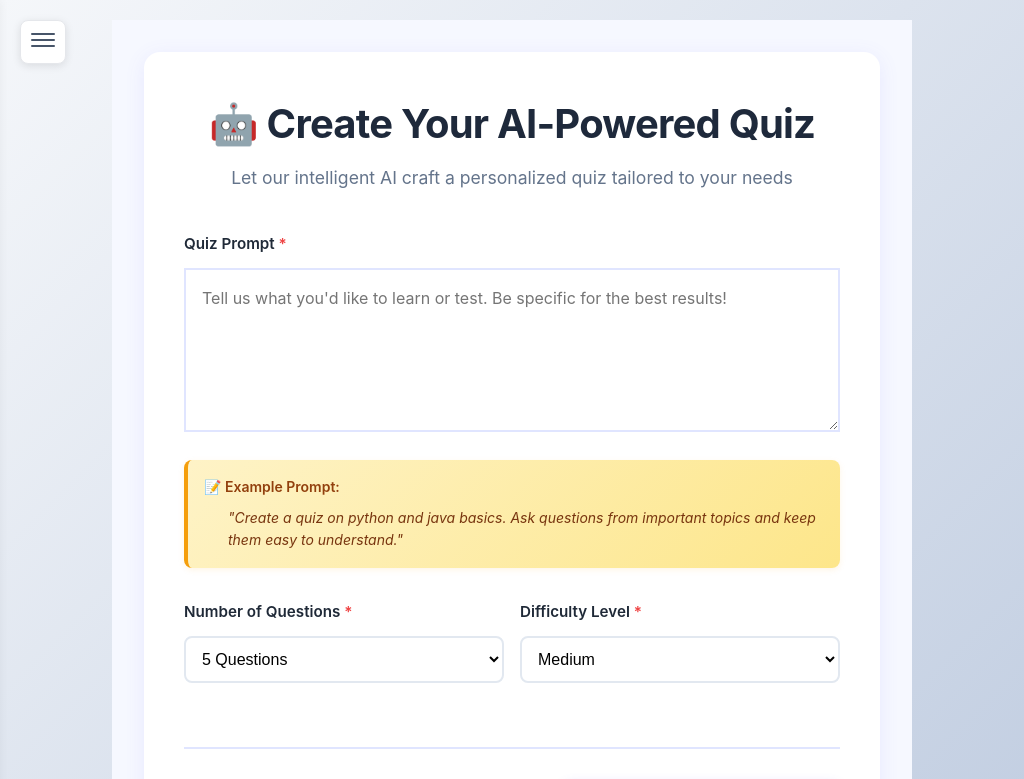
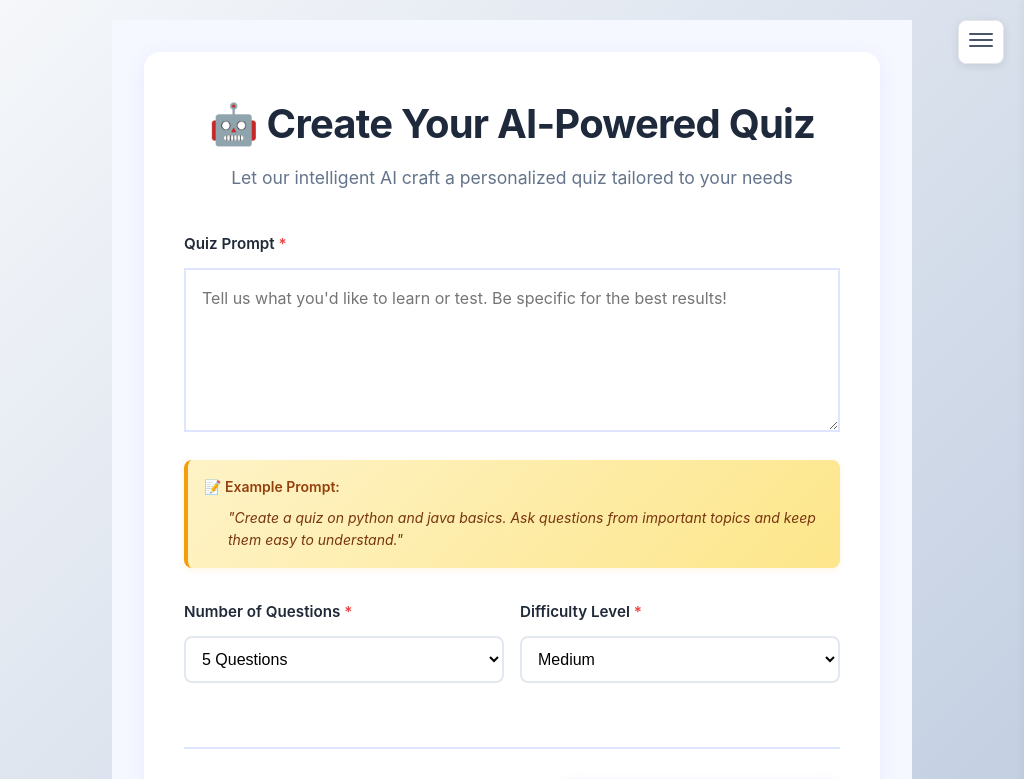
Before and after one commit to chaitna2005/skillora, a React (Create React App) app in the folder frontend/: page /create-quiz in a window 1024 px wide. Shown: the top 779 px of the page. Built offline with nearby package versions, Linux system fonts and the light colour scheme; no server answers; sample sign-in values are in the browser's storage.

Commit message:
Fix quiz submission flow and results rendering across frontend and backend

```diff
--- a/frontend/src/App.css
+++ b/frontend/src/App.css
@@ -52,9 +52,9 @@ body {
 
 .main-content {
   flex: 1;
-  margin-left: 280px;
+  margin-right: 280px;
   padding: 30px;
-  transition: margin-left 0.3s ease;
+  transition: margin-right 0.3s ease;
   min-height: 100vh;
   background: linear-gradient(135deg, #f5f7fa 0%, #c3cfe2 100%);
   background-attachment: fixed;
@@ -152,7 +152,7 @@ button:disabled {
   }
 
   .main-content {
-    margin-left: 0;
+    margin-right: 0;
     padding: 12px 10px;
     padding-top: 70px;
     width: 100%;
@@ -187,7 +187,7 @@ button:disabled {
   }
 
   .main-content {
-    margin-left: 0;
+    margin-right: 0;
     padding: 18px 15px;
     padding-top: 70px;
     width: 100%;
@@ -199,7 +199,7 @@ button:disabled {
 /* Tablet-Large: 769px - 1024px */
 @media (min-width: 769px) and (max-width: 1024px) {
   .main-content {
-    margin-left: 0;
+    margin-right: 0;
     padding: 24px 20px;
     padding-top: 20px;
     width: 100%;
@@ -211,7 +211,7 @@ button:disabled {
 /* Desktop: > 1024px */
 @media (min-width: 1025px) {
   .main-content {
-    margin-left: 280px;
+    margin-right: 280px;
     padding: 30px;
     width: calc(100% - 280px);
   }
--- a/frontend/src/App.js
+++ b/frontend/src/App.js
@@ -47,7 +47,6 @@ function AppContent() {
   return (
     <Router>
       <div className="app">
-        <Sidebar />
         <div className="main-content">
           <Routes>
             {/* Public Routes */}
@@ -103,6 +102,7 @@ function AppContent() {
             <Route path="*" element={<Navigate to="/" />} />
           </Routes>
         </div>
+        <Sidebar />
       </div>
     </Router>
   );
--- a/frontend/src/styles/Sidebar.css
+++ b/frontend/src/styles/Sidebar.css
@@ -1,16 +1,16 @@
 .sidebar {
   position: fixed;
-  left: 0;
+  right: 0;
   top: 0;
   height: 100vh;
   width: 280px;
   background: #ffffff;
-  border-right: 1px solid #e5e7eb;
+  border-left: 1px solid #e5e7eb;
   display: flex;
   flex-direction: column;
   z-index: 1000;
   transition: transform 0.3s ease;
-  box-shadow: 2px 0 8px rgba(0, 0, 0, 0.04);
+  box-shadow: -2px 0 8px rgba(0, 0, 0, 0.04);
 }
 
 .sidebar-header {
@@ -162,7 +162,7 @@
   display: none;
   position: fixed;
   top: 15px;
-  left: 15px;
+  right: 15px;
   z-index: 1001;
   background-color: #ffffff;
   border: 1px solid #e5e7eb;
@@ -227,7 +227,7 @@
 @media (max-width: 1024px) {
   /* Hide sidebar by default (drawer mode) */
   .sidebar {
-    transform: translateX(-100%);
+    transform: translateX(100%);
     position: fixed;
     z-index: 1000;
   }
@@ -235,7 +235,7 @@
   /* Show sidebar when open */
   .sidebar.open {
     transform: translateX(0);
-    box-shadow: 4px 0 16px rgba(0, 0, 0, 0.2);
+    box-shadow: -4px 0 16px rgba(0, 0, 0, 0.2);
   }
 
   /* Show hamburger menu button */
@@ -265,7 +265,7 @@
   /* Keep menu toggle visible but adjust position */
   .mobile-menu-toggle {
     top: 20px;
-    left: 20px;
+    right: 20px;
   }
 
   /* Larger sidebar for tablets */
```
